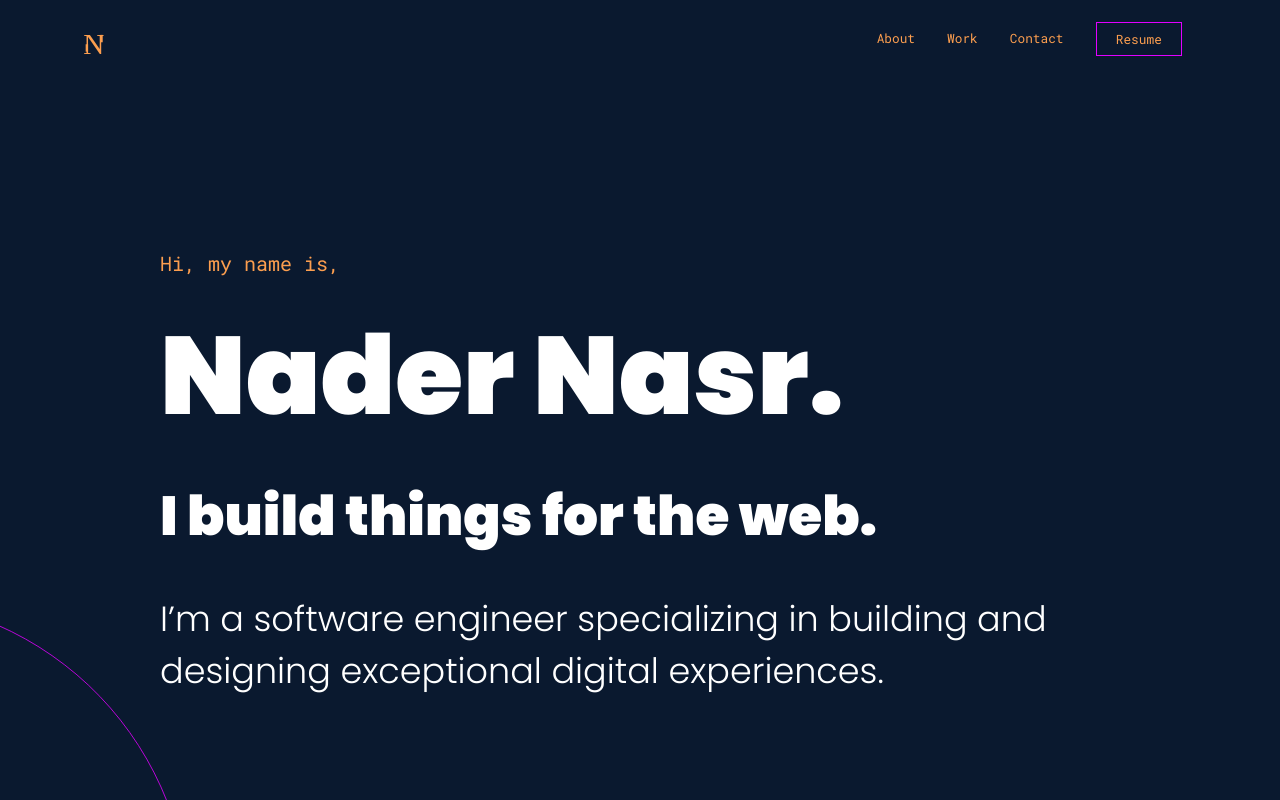
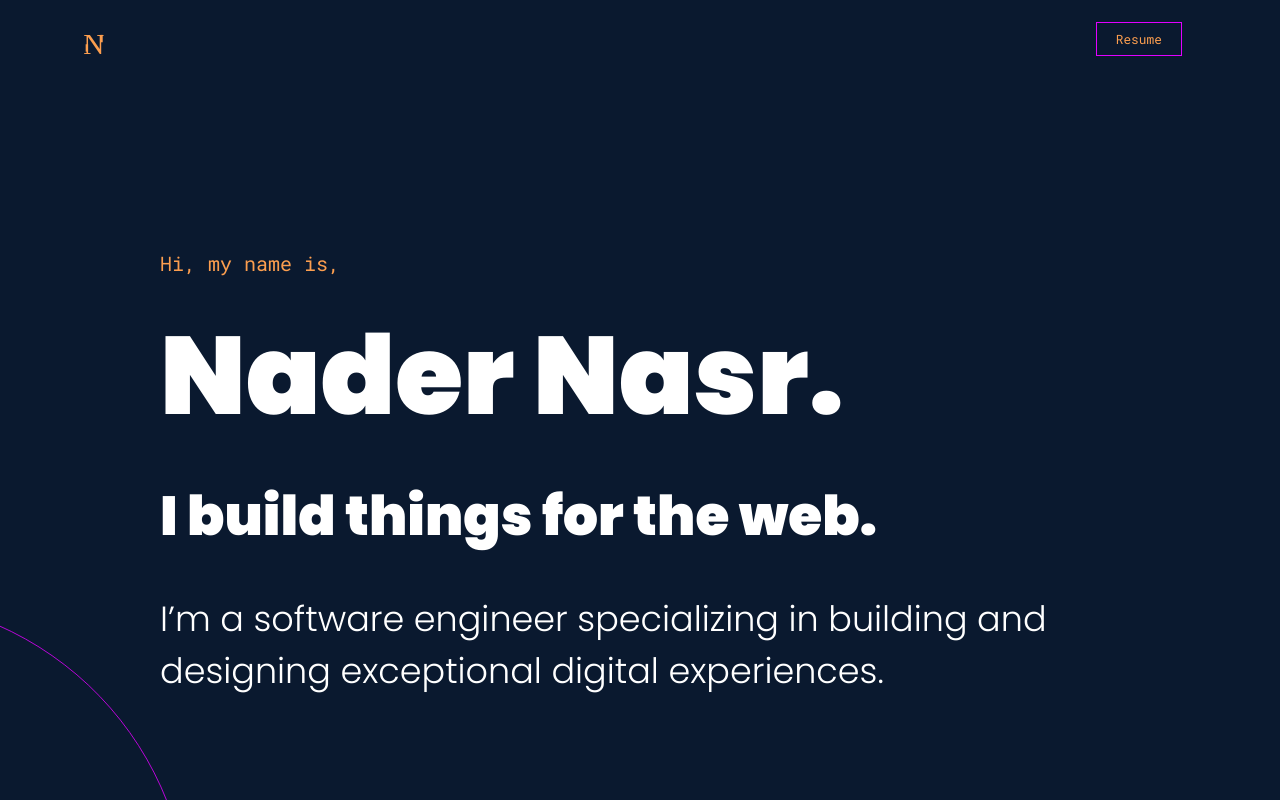
Before and after one commit to NaderNasr/PortfolioV2, a React (Create React App) app: page / in a window 1280 px wide. Shown: the top 800 px of the page. Built offline with nearby package versions, Linux system fonts and the light colour scheme.

Commit message:
remove unused links

```diff
--- a/src/components/Header/Header.jsx
+++ b/src/components/Header/Header.jsx
@@ -8,6 +8,7 @@ const Header = () => {
   return (
     <>
       <Navbar className='backgroundColor'>
+
         <Container>
           <Navbar.Brand href="#home">
             <img className='logo' src={Logo} alt='home' />
@@ -15,7 +16,7 @@ const Header = () => {
           <Navbar.Toggle />
           <Navbar.Collapse className="justify-content-end">
             <div className='navLink'>
-              <Nav.Link>
+              {/* <Nav.Link>
                 <p className='header-text-color'>About</p>
               </Nav.Link>
               <Nav.Link>
@@ -23,7 +24,7 @@ const Header = () => {
               </Nav.Link>
               <Nav.Link>
                 <p className='header-text-color'>Contact</p>
-              </Nav.Link>
+              </Nav.Link> */}
               <Nav.Link
                 href={resume}
                 target="_blank"
@@ -36,6 +37,7 @@ const Header = () => {
             </div>
           </Navbar.Collapse>
         </Container>
+
       </Navbar>
     </>
   )
```
